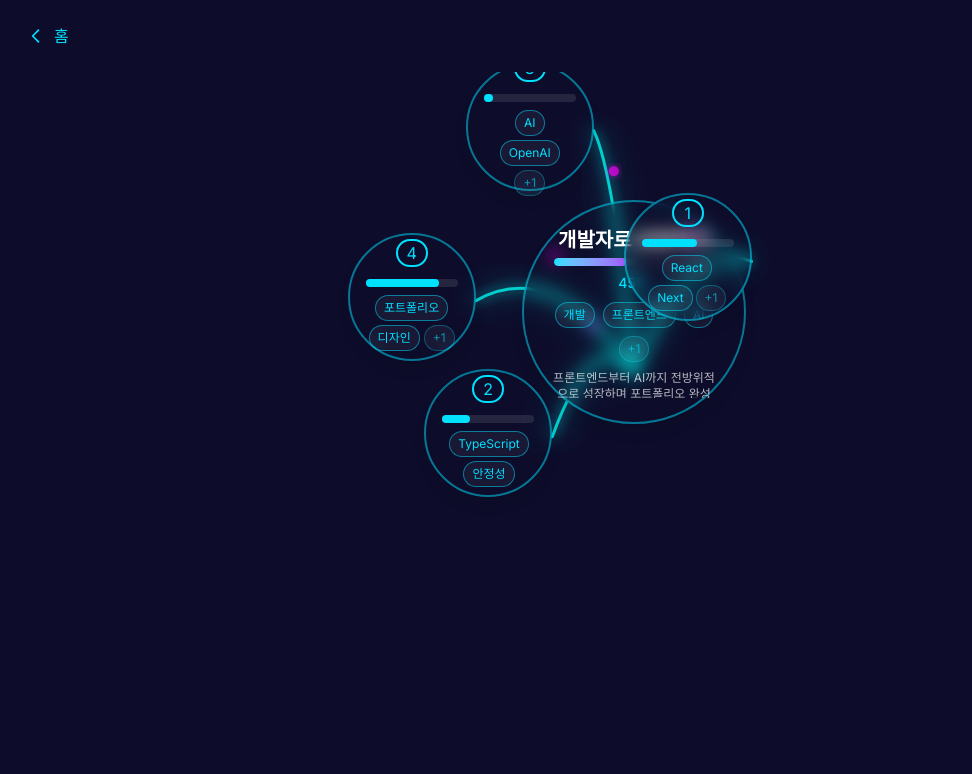
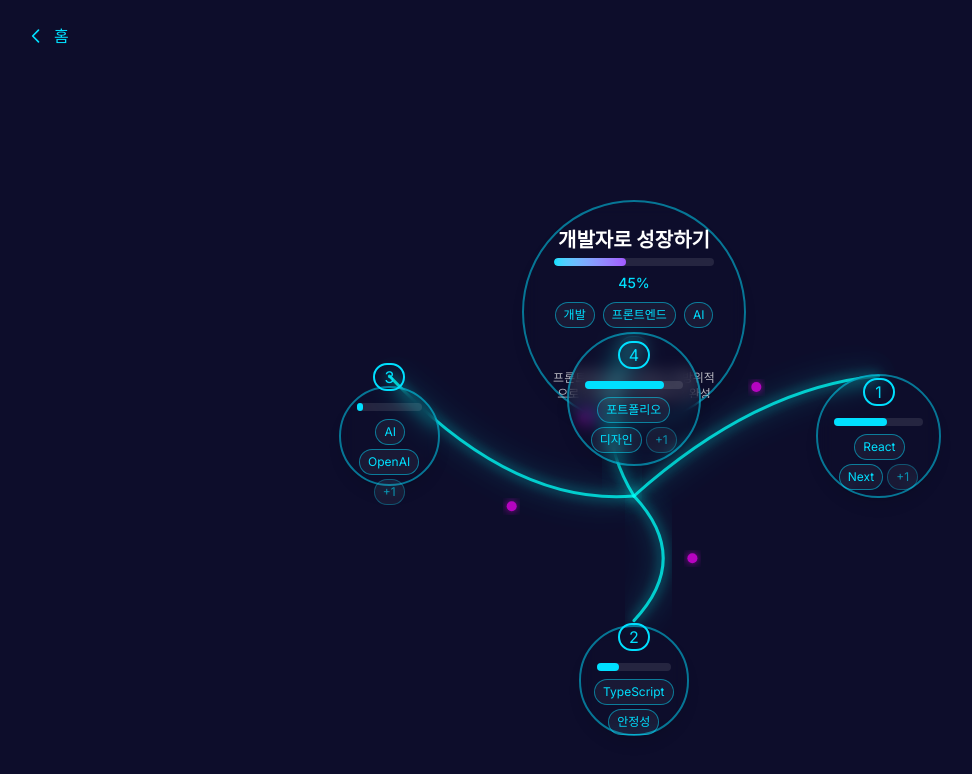
Before and after one commit to sjwoo1999/branchify, a Next.js app: page /goal/0 in a window 1280 px wide. Shown: the top 774 px of the page, without its empty margins (6-978 px from the left). Built offline with nearby package versions, Linux system fonts and the light colour scheme.

Commit message:
Fix: always non-overlapping neuron layout

```diff
--- a/src/app/goal/[id]/page.tsx
+++ b/src/app/goal/[id]/page.tsx
@@ -1,5 +1,5 @@
 "use client";
-import React, { useRef, useLayoutEffect, useState } from 'react';
+import React, { useRef, useLayoutEffect, useState, use as usePromise } from 'react';
 import Link from 'next/link';
 
 // 임시 데이터 (실제 프로젝트에서는 API/DB에서 가져옴)
@@ -171,16 +171,20 @@ interface PageProps {
 }
 
 export default function GoalDetailPage({ params }: PageProps) {
-  const idx = Number(params.id);
+  // Next.js 15+ params: Promise or object
+  // eslint-disable-next-line @typescript-eslint/no-explicit-any
+  const unwrappedParams = (typeof (params as any)?.then === 'function') ? (require('react').use(params) as { id: string }) : params;
+  const { id } = unwrappedParams;
+  const idx = Number(id);
   const goal = goals[idx];
   if (!goal) return <div className="text-center py-20 text-white">존재하지 않는 목표입니다.</div>;
 
-  // 랜덤 배치 + 충돌 최소화
+  // arc + 랜덤 오프셋 배치
   const subCount = goal.subGoals.length;
   const mainRef = useRef<HTMLDivElement>(null);
   const subRefs = useRef<(HTMLDivElement | null)[]>([]);
   const containerRef = useRef<HTMLDivElement>(null);
-  const [positions, setPositions] = useState<{main: {x: number, y: number}, subs: {x: number, y: number}[]}>({main: {x:0, y:0}, subs: []});
+  const [positions, setPositions] = useState<{main: {x: number, y: number}, subs: {x: number, y: number, size: number, idx: number, angle?: number, r?: number}[]}>({main: {x:0, y:0}, subs: []});
   const [randomSeed] = useState(() => Math.floor(Math.random() * 1000000));
 
   // 랜덤 함수 (seeded)
@@ -189,70 +193,94 @@ export default function GoalDetailPage({ params }: PageProps) {
     return x - Math.floor(x);
   }
 
-  // 랜덤 배치 좌표 생성 (충돌 최소화)
-  function generateRandomPositions(center: {x: number, y: number}, radius: number, count: number, nodeSize: number, seed: number) {
-    const positions: {x: number, y: number}[] = [];
-    for (let i = 0; i < count; i++) {
-      let placed = false, attempt = 0;
-      while (!placed && attempt < 100) {
-        const angle = 2 * Math.PI * seededRandom(seed + i * 100 + attempt * 13);
-        const r = radius * (0.5 + 0.5 * seededRandom(seed + i * 200 + attempt * 17));
-        const x = center.x + r * Math.cos(angle);
-        const y = center.y + r * Math.sin(angle);
-        let collision = false;
-        for (const pos of positions) {
-          if (Math.hypot(pos.x - x, pos.y - y) < nodeSize * 1.2) {
-            collision = true; break;
-          }
+  // 항상 예쁘고 유기적인 신경망: 2~5개는 프리셋 각도+랜덤, 6개 이상은 sunflower+랜덤+충돌회피
+  function generateOrganicNeuronPositions(center: {x: number, y: number}, baseRadius: number, subs: any[], seed: number) {
+    const width = window.innerWidth || 1920;
+    const height = window.innerHeight || 1080;
+    const margin = 32;
+    const goldenAngle = Math.PI * (3 - Math.sqrt(5));
+    const presetAngles = {
+      2: [Math.PI/2, -Math.PI/2],
+      3: [0, 2*Math.PI/3, 4*Math.PI/3],
+      4: [0, Math.PI/2, Math.PI, 3*Math.PI/2],
+      5: [0, 2*Math.PI/5, 4*Math.PI/5, 6*Math.PI/5, 8*Math.PI/5]
+    };
+    const sorted = [...subs].map((s, i) => ({...s, _idx: i})).sort((a, b) => b.progress - a.progress || a._idx - b._idx);
+    const getNodeSize = (progress: number) => 96 + 48 * (progress/100);
+    const positions: {x: number, y: number, size: number, idx: number, angle?: number, r?: number}[] = [];
+    // 중심 노드: 화면 중앙(혹은 약간 위)
+    const main = sorted[0];
+    const mainSize = getNodeSize(main.progress);
+    let x0 = center.x;
+    let y0 = center.y - baseRadius * 0.18;
+    x0 = Math.max(mainSize/2+margin, Math.min(x0, width-mainSize/2-margin));
+    y0 = Math.max(mainSize/2+margin, Math.min(y0, height-mainSize/2-margin));
+    positions.push({x: x0, y: y0, size: mainSize, idx: main._idx, angle: -Math.PI/2, r: baseRadius*0.18});
+    // 나머지 노드
+    const rest = sorted.slice(1);
+    const N = subs.length;
+    for (let i = 0; i < rest.length; i++) {
+      let tries = 0;
+      let pos;
+      const node = rest[i];
+      const size = getNodeSize(node.progress);
+      while (tries < 24) {
+        let angle, r;
+        if (N <= 5) {
+          // 프리셋 각도 인덱싱: i=0~N-2, 중심 노드는 -90도(위쪽)
+          angle = presetAngles[N as unknown as keyof typeof presetAngles][i];
+          // 랜덤성 완전 제거, 충돌 시 반지름만 점진적으로 최대 3배까지 확장
+          r = baseRadius * (1.2 + tries * 0.12);
+        } else {
+          // sunflower + 랜덤(여기는 유지, 6개 이상은 겹침 거의 없음)
+          angle = (i+1) * goldenAngle + Math.PI/32 * (seededRandom(seed + i * 10 + tries*100) - 0.5);
+          r = baseRadius * Math.sqrt((i+1)/N) * (0.85 + 0.3 * seededRandom(seed + i * 100 + tries*50)) * (1 + tries * 0.06);
         }
-        if (!collision) { positions.push({x, y}); placed = true; }
-        attempt++;
+        let x = center.x + r * Math.cos(angle);
+        let y = center.y + r * Math.sin(angle);
+        // clamp
+        x = Math.max(size/2+margin, Math.min(x, width-size/2-margin));
+        y = Math.max(size/2+margin, Math.min(y, height-size/2-margin));
+        pos = {x, y, size, idx: node._idx, angle, r};
+        // 중심 노드와의 각도 최소값(30도) 보장
+        const mainAngle = -Math.PI/2;
+        if (Math.abs(angle-mainAngle) < Math.PI/7) { tries++; continue; }
+        // 중심 노드와의 거리 최소값 보장
+        if (Math.hypot(x-x0, y-y0) < (mainSize+size)/2+margin*1.2) { tries++; continue; }
+        // 겹침 방지(모든 기존 노드와, 거리 체크 강화)
+        if (positions.every(p => Math.hypot(p.x-x, p.y-y) > (p.size+size)/2+margin*1.2)) break;
+        tries++;
       }
-      if (!placed) {
-        positions.push({
-          x: center.x + radius * Math.cos((2 * Math.PI / count) * i),
-          y: center.y + radius * Math.sin((2 * Math.PI / count) * i)
-        });
-      }
+      positions.push(pos!);
     }
-    return positions;
+    return positions.sort((a, b) => a.idx - b.idx);
   }
 
   useLayoutEffect(() => {
     if (!mainRef.current || !containerRef.current) return;
     const containerRect = containerRef.current.getBoundingClientRect();
-    const mainRect = mainRef.current.getBoundingClientRect();
-    const mainCenter = {
-      x: mainRect.left - containerRect.left + mainRect.width / 2,
-      y: mainRect.top - containerRect.top + mainRect.height / 2,
-    };
-    const width = containerRect.width;
-    const height = containerRect.height;
-    const radius = Math.min(width, height) * 0.32;
-    const nodeSize = 128;
-    const subs = generateRandomPositions(mainCenter, radius, subCount, nodeSize, randomSeed);
+    const centerX = containerRect.width / 2;
+    const centerY = containerRect.height / 2;
+    const mainCenter = { x: centerX, y: centerY };
+    const baseRadius = Math.min(containerRect.width, containerRect.height) * 0.28;
+    const subs = generateOrganicNeuronPositions(mainCenter, baseRadius, goal.subGoals, randomSeed);
     setPositions({main: mainCenter, subs});
-  }, [goal.subGoals.length, randomSeed]);
+  }, [goal.subGoals, randomSeed]);
 
   React.useEffect(() => {
     const handleResize = () => {
       if (!mainRef.current || !containerRef.current) return;
       const containerRect = containerRef.current.getBoundingClientRect();
-      const mainRect = mainRef.current.getBoundingClientRect();
-      const mainCenter = {
-        x: mainRect.left - containerRect.left + mainRect.width / 2,
-        y: mainRect.top - containerRect.top + mainRect.height / 2,
-      };
-      const width = containerRect.width;
-      const height = containerRect.height;
-      const radius = Math.min(width, height) * 0.32;
-      const nodeSize = 128;
-      const subs = generateRandomPositions(mainCenter, radius, subCount, nodeSize, randomSeed);
+      const centerX = containerRect.width / 2;
+      const centerY = containerRect.height / 2;
+      const mainCenter = { x: centerX, y: centerY };
+      const baseRadius = Math.min(containerRect.width, containerRect.height) * 0.28;
+      const subs = generateOrganicNeuronPositions(mainCenter, baseRadius, goal.subGoals, randomSeed);
       setPositions({main: mainCenter, subs});
     };
     window.addEventListener('resize', handleResize);
     return () => window.removeEventListener('resize', handleResize);
-  }, [goal.subGoals.length, randomSeed]);
+  }, [goal.subGoals, randomSeed]);
 
   return (
     <div className="min-h-screen flex flex-col bg-deep-navy text-glass-white">
@@ -281,13 +309,18 @@ export default function GoalDetailPage({ params }: PageProps) {
             </filter>
           </defs>
           {positions.subs.map((sub, idx) => {
-            // 곡선 제어점: 메인과 서브 중간에서 y를 조금 올림
-            const cpx = (positions.main.x + sub.x) / 2;
-            const cpy = (positions.main.y + sub.y) / 2 - 80;
+            // 곡선 제어점: 각도 기반으로 자연스럽게(중간점 + 각도 방향으로 오프셋)
+            const main = positions.main;
+            const angle = sub.angle ?? 0;
+            const midX = (main.x + sub.x) / 2;
+            const midY = (main.y + sub.y) / 2;
+            const offset = 60 + 30 * (Math.random() - 0.5);
+            const cpx = midX + offset * Math.cos(angle - Math.PI/2);
+            const cpy = midY + offset * Math.sin(angle - Math.PI/2);
             return (
               <g key={idx}>
                 <path
-                  d={`M ${positions.main.x} ${positions.main.y+60} Q ${cpx} ${cpy} ${sub.x} ${sub.y-60}`}
+                  d={`M ${main.x} ${main.y+60} Q ${cpx} ${cpy} ${sub.x} ${sub.y-60}`}
                   stroke="#00fff7"
                   strokeWidth="3"
                   fill="none"
@@ -339,14 +372,14 @@ export default function GoalDetailPage({ params }: PageProps) {
             ref={el => { subRefs.current[idx] = el; }}
             className="absolute z-20 group"
             style={{
-              left: positions.subs[idx]?.x ? positions.subs[idx].x - 128 : '50%',
-              top: positions.subs[idx]?.y ? positions.subs[idx].y - 128 : '70%',
-              width: 256,
-              height: 256,
-              transition: 'left 0.5s, top 0.5s',
+              left: positions.subs[idx]?.x ? positions.subs[idx].x - positions.subs[idx].size/2 : '50%',
+              top: positions.subs[idx]?.y ? positions.subs[idx].y - positions.subs[idx].size/2 : '70%',
+              width: positions.subs[idx]?.size || 128,
+              height: positions.subs[idx]?.size || 128,
+              transition: 'left 0.5s, top 0.5s, width 0.5s, height 0.5s',
             }}
           >
-            <div className="w-32 h-32 rounded-full bg-gradient-to-br from-glass/80 to-glass/40 border-2 border-neon-cyan/50 shadow-lg backdrop-blur-sm flex flex-col items-center justify-center p-4 hover:scale-105 transition-all duration-300 group-hover:border-neon-cyan">
+            <div className="w-full h-full rounded-full bg-gradient-to-br from-glass/80 to-glass/40 border-2 border-neon-cyan/50 shadow-lg backdrop-blur-sm flex flex-col items-center justify-center p-4 hover:scale-105 transition-all duration-300 group-hover:border-neon-cyan">
               <div className={`w-8 h-8 flex items-center justify-center rounded-full mb-2
                 ${sub.progress === 100 ? 'bg-neon-cyan text-white' : sub.progress > 0 ? 'border-2 border-neon-cyan text-neon-cyan' : 'border-2 border-white/30 text-white/50'}
               `}>{idx + 1}</div>
@@ -364,7 +397,6 @@ export default function GoalDetailPage({ params }: PageProps) {
               </div>
               <div className="text-xs text-white/60 text-center line-clamp-1 max-w-[100px] mx-auto overflow-hidden" title={sub.description}>{sub.description}</div>
             </div>
-            <div className="absolute inset-0 rounded-full bg-neon-cyan/20 blur-xl opacity-0 group-hover:opacity-100 transition-opacity duration-300"></div>
           </div>
         ))}
       </main>
```
